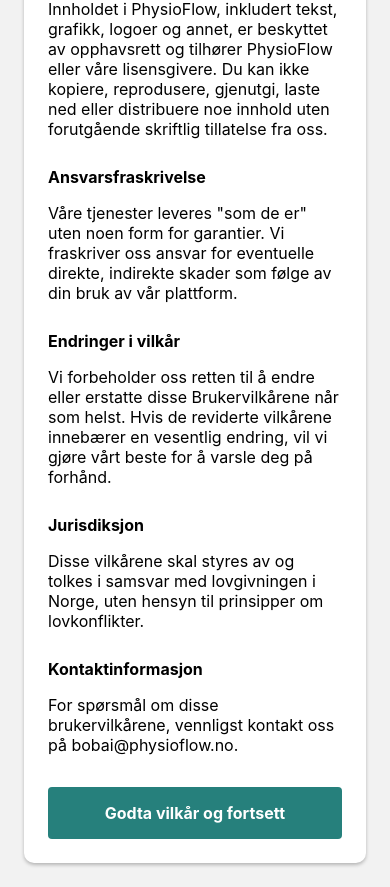
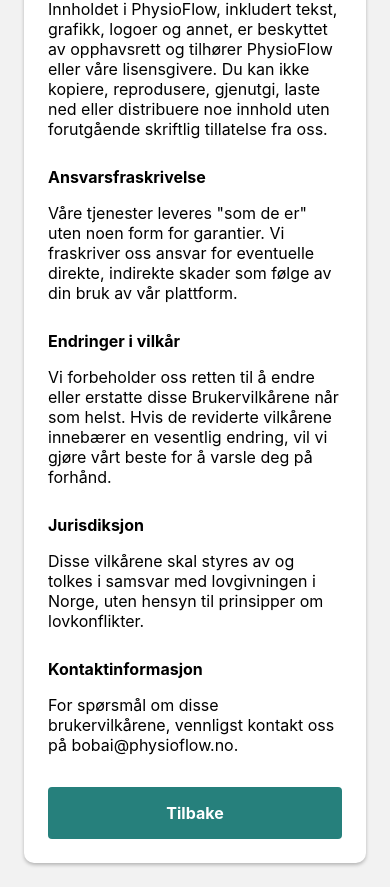
Before and after one commit to TommyS-NO/PhysioFlow-Prototype, a React Native app in the folder frontend/: screen /TermsScreen in a window 390 px wide. Shown: the part 645-1532 px from the top of the page. Built offline with nearby package versions, Linux system fonts and the light colour scheme; no server answers.

Commit message:
Deleted old code and changed onPress and "Tilbake"

```diff
--- a/frontend/Screens/TermsScreen.tsx
+++ b/frontend/Screens/TermsScreen.tsx
@@ -1,119 +1,3 @@
-// import React, { useState } from "react";
-// import { View, Text, StyleSheet, ScrollView, Alert } from "react-native";
-// import AsyncStorage from "@react-native-async-storage/async-storage";
-// import { useNavigation } from "@react-navigation/native";
-// import { theme } from "../theme";
-
-// const TermsScreen: React.FC = () => {
-//   const navigation = useNavigation();
-//   const [isAccepted, setIsAccepted] = useState(false);
-
-//   const handleAcceptTerms = async () => {
-//     if (isAccepted) {
-//       await AsyncStorage.setItem("termsAccepted", "true");
-//       navigation.goBack();
-//     } else {
-//       Alert.alert(
-//         "Vilkår må aksepteres",
-//         "Du må godta vilkårene for å fortsette."
-//       );
-//     }
-//   };
-
-//   return (
-//     <ScrollView contentContainerStyle={styles.container}>
-// <Text style={styles.title}>Vilkår for bruk</Text>
-// <Text style={styles.text}>
-//   Ved å bruke vår applikasjon og tjenester, aksepterer du følgende vilkår
-//   og betingelser.
-// </Text>
-
-// <Text style={styles.header}>Brukerkonto</Text>
-// <Text style={styles.text}>
-//   For å få tilgang til visse funksjoner på vår plattform, kan det hende du
-//   må opprette en konto. Du er ansvarlig for å opprettholde
-//   konfidensialiteten til din konto og passord og for å informere oss
-//   umiddelbart om uautorisert bruk av din konto.
-// </Text>
-
-// <Text style={styles.header}>Brukerrettigheter og -forpliktelser</Text>
-// <Text style={styles.text}>
-//   Som bruker har du rett til å bruke nettstedet i henhold til de regler og
-//   retningslinjer som er utarbeidet. Du skal ikke bruke nettstedet til
-//   ulovlige formål.
-// </Text>
-
-// <Text style={styles.header}>Immaterielle rettigheter</Text>
-// <Text style={styles.text}>
-//   Innholdet i PhysioFlow, inkludert tekst, grafikk, logoer og annet, er
-//   beskyttet av opphavsrett og tilhører PhysioFlow eller våre lisensgivere.
-//   Du kan ikke kopiere, reprodusere, gjenutgi, laste ned eller distribuere
-//   noe innhold uten forutgående skriftlig tillatelse fra oss.
-// </Text>
-
-// <Text style={styles.header}>Ansvarsfraskrivelse</Text>
-// <Text style={styles.text}>
-//   Våre tjenester leveres "som de er" uten noen form for garantier. Vi
-//   fraskriver oss ansvar for eventuelle direkte, indirekte skader som følge
-//   av din bruk av vår plattform.
-// </Text>
-
-// <Text style={styles.header}>Endringer i vilkår</Text>
-// <Text style={styles.text}>
-//   Vi forbeholder oss retten til å endre eller erstatte disse
-//   Brukervilkårene når som helst. Hvis de reviderte vilkårene innebærer en
-//   vesentlig endring, vil vi gjøre vårt beste for å varsle deg på forhånd.
-// </Text>
-
-// <Text style={styles.header}>Jurisdiksjon</Text>
-// <Text style={styles.text}>
-//   Disse vilkårene skal styres av og tolkes i samsvar med lovgivningen i
-//   Norge, uten hensyn til prinsipper om lovkonflikter.
-// </Text>
-
-// <Text style={styles.header}>Kontaktinformasjon</Text>
-// <Text style={styles.text}>
-//   For spørsmål om disse brukervilkårene, vennligst kontakt oss på
-//   bobai@physioflow.no.
-// </Text>
-//     </ScrollView>
-//   );
-// };
-
-// const styles = StyleSheet.create({
-//   container: {
-//     flexGrow: 1,
-//     padding: theme.spacing.medium,
-//   },
-//   title: {
-//     fontSize: theme.fontSize.title,
-//     fontWeight: "bold",
-//     marginBottom: theme.spacing.medium,
-//     textAlign: "center",
-//   },
-//   header: {
-//     fontSize: theme.fontSize.regular,
-//     fontWeight: "bold",
-//     marginTop: theme.spacing.medium,
-//     marginBottom: theme.spacing.small,
-//   },
-//   text: {
-//     fontSize: theme.fontSize.regular,
-//     color: theme.colors.text,
-//     marginBottom: theme.spacing.small,
-//   },
-
-//   buttonText: {
-//     color: theme.colors.text,
-//     fontSize: theme.fontSize.regular,
-//     fontWeight: "bold",
-//   },
-// });
-
-// export default TermsScreen;
-
-//
-
 import React, { useState } from "react";
 import {
   View,
@@ -128,19 +12,24 @@ import { theme } from "../theme";
 
 const TermsScreen: React.FC = () => {
   const navigation = useNavigation();
-  const [isAccepted, setIsAccepted] = useState(false);
 
-  const handleAcceptTerms = async () => {
-    if (isAccepted) {
-      await AsyncStorage.setItem("termsAccepted", "true");
-      navigation.goBack(); // Endre denne til riktig navigering hvis nødvendig
-    } else {
-      Alert.alert(
-        "Vilkår må aksepteres",
-        "Du må godta vilkårene for å fortsette."
-      );
-    }
+
+  const handleCloseTerms = () => {
+    navigation.goBack();
   };
+
+//Denne kan vi fjerne tror jeg? Må bare sjekke at det håndteres riktig i registreringen
+  // const handleAcceptTerms = async () => {
+  //   if (isAccepted) {
+  //     await AsyncStorage.setItem("termsAccepted", "true");
+  //     navigation.goBack(); // Endre denne til riktig navigering hvis nødvendig
+  //   } else {
+  //     Alert.alert(
+  //       "Vilkår må aksepteres",
+  //       "Du må godta vilkårene for å fortsette."
+  //     );
+  //   }
+  // };
 
   return (
     <View style={styles.container}>
@@ -203,8 +92,8 @@ const TermsScreen: React.FC = () => {
             bobai@physioflow.no.
           </Text>
         </ScrollView>
-        <TouchableOpacity style={styles.button} onPress={handleAcceptTerms}>
-          <Text style={styles.buttonText}>Godta vilkår og fortsett</Text>
+        <TouchableOpacity style={styles.button} onPress={handleCloseTerms}>
+          <Text style={styles.buttonText}>Tilbake</Text>
         </TouchableOpacity>
       </View>
     </View>
```
